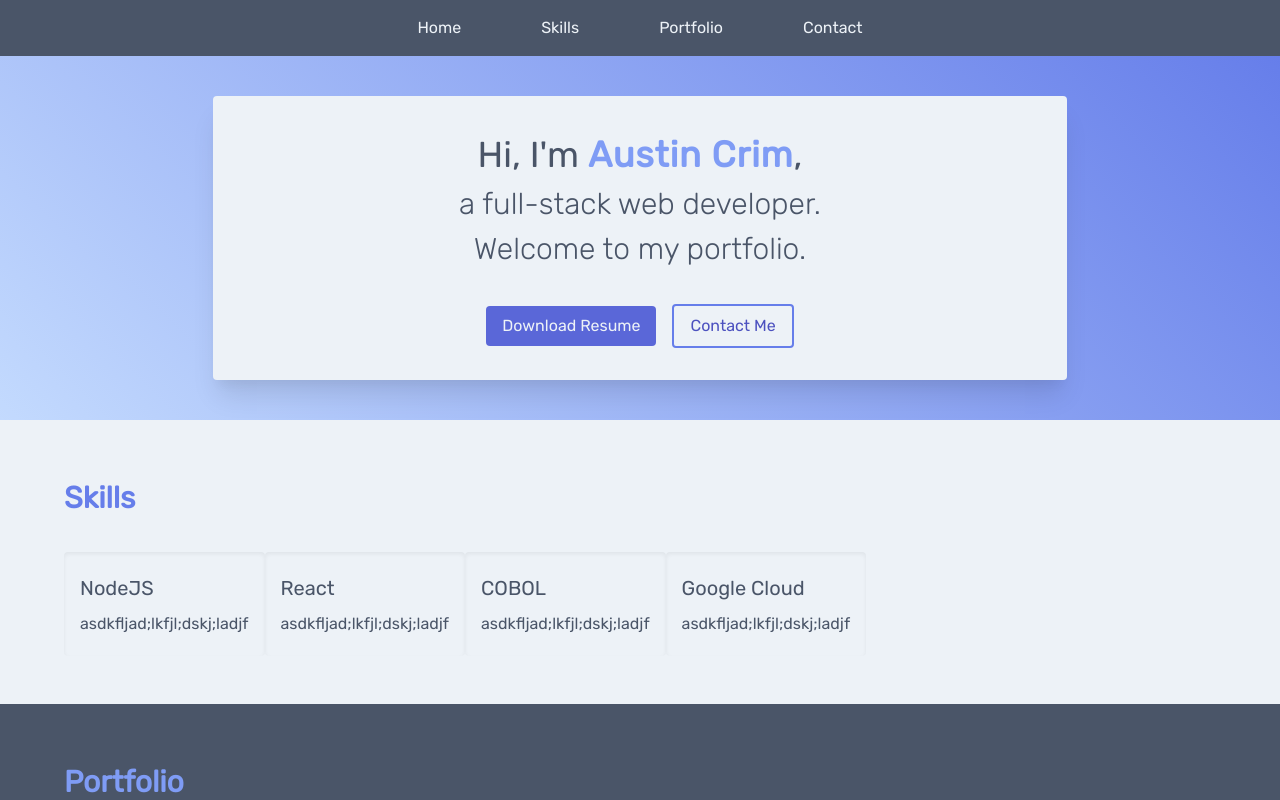
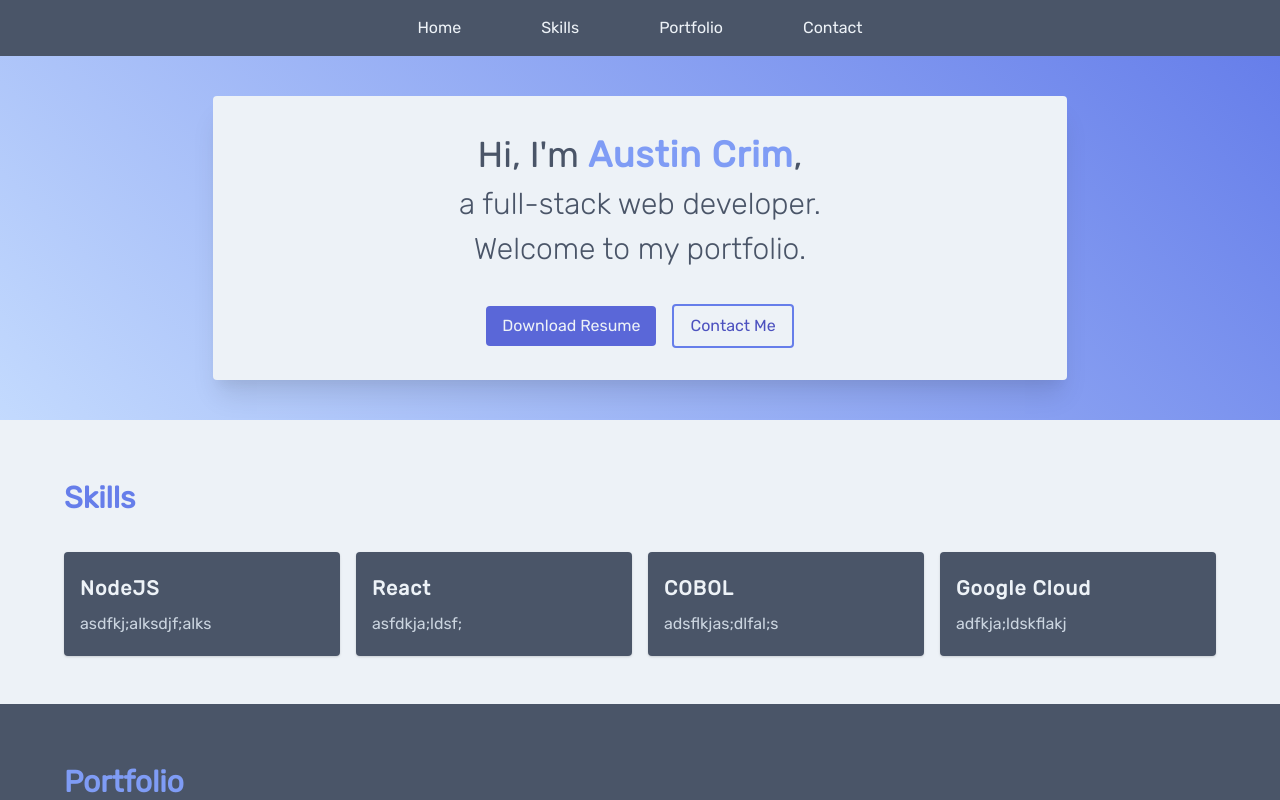
Before and after one commit to austincrim/austincrim.com-next, a Next.js app: page / in a window 1280 px wide. Shown: the top 800 px of the page. Built offline with nearby package versions, Linux system fonts and the light colour scheme.

Commit message:
skills section WIP

```diff
--- a/src/components/Footer.js
+++ b/src/components/Footer.js
@@ -2,7 +2,7 @@ import React from 'react'
 
 const Footer = props => {
     return (
-        <footer className='py-10 px-10 mx-auto text-center text-gray-300'>
+        <footer className='py-10 px-10 mx-auto text-center text-gray-400 text-sm'>
             {props.children}
         </footer>
     )
--- /dev/null
+++ b/src/components/Skill.js
@@ -0,0 +1,14 @@
+import React from "react";
+
+const Skill = (props) => {
+    return (
+        <div>
+            <div className="p-4 bg-gray-700 text-gray-200 shadow rounded">
+                <h4 className="text-xl tracking-wider font-semibold">{props.title}</h4>
+                <div className="text-gray-400">{props.children}</div>
+            </div>
+        </div>
+    );
+};
+
+export default Skill;
--- a/src/pages/index.js
+++ b/src/pages/index.js
@@ -2,7 +2,8 @@ import React from "react";
 import Nav from "../components/Nav";
 import Hero from "../components/Hero";
 import Section from "../components/Section";
-import Footer from '../components/Footer';
+import Skill from "../components/Skill";
+import Footer from "../components/Footer";
 
 const Index = () => {
     return (
@@ -10,36 +11,44 @@ const Index = () => {
             <Nav />
             <Hero />
             <Section primary title="Skills">
-                <div className="flex flex-wrap">
-                    <div className="p-4 shadow-inner rounded">
-                        <h4 className="text-xl">NodeJS</h4>
-                        asdkfljad;lkfjl;dskj;ladjf
-                    </div>
-                    <div className="p-4 shadow-inner rounded">
-                        <h4 className="text-xl">React</h4>
-                        asdkfljad;lkfjl;dskj;ladjf
-                    </div>
-                    <div className="p-4 shadow-inner rounded">
-                        <h4 className="text-xl">COBOL</h4>
-                        asdkfljad;lkfjl;dskj;ladjf
-                    </div>
-                    <div className="p-4 shadow-inner rounded">
-                        <h4 className="text-xl">Google Cloud</h4>
-                        asdkfljad;lkfjl;dskj;ladjf
-                    </div>
+                <div className="grid md:grid-cols-4 sm:grid-cols-2 gap-4">
+                    <Skill title="NodeJS">
+                        asdfkj;alksdjf;alks
+                    </Skill>
+
+                    <Skill title="React">
+                        asfdkja;ldsf;
+                    </Skill>
+
+                    <Skill title="COBOL">
+                        adsflkjas;dlfal;s
+                    </Skill>
+                    <Skill title="Google Cloud">
+                        adfkja;ldskflakj
+                    </Skill>
                 </div>
             </Section>
             <Section title="Portfolio">
-                Lorem ipsum, dolor sit amet consectetur adipisicing elit. Sed nemo in, dolor beatae facilis ratione vel! Quaerat dolor dicta nisi explicabo consequatur deleniti dolorum iusto! Quis esse explicabo ullam a?
-                Lorem ipsum dolor sit amet consectetur adipisicing elit. Distinctio, neque! Porro quam cum tempore illum inventore iure, sit provident doloremque optio sed deserunt excepturi rerum facilis beatae labore dolorum consequuntur.
+                Lorem ipsum, dolor sit amet consectetur adipisicing elit. Sed
+                nemo in, dolor beatae facilis ratione vel! Quaerat dolor dicta
+                nisi explicabo consequatur deleniti dolorum iusto! Quis esse
+                explicabo ullam a? Lorem ipsum dolor sit amet consectetur
+                adipisicing elit. Distinctio, neque! Porro quam cum tempore
+                illum inventore iure, sit provident doloremque optio sed
+                deserunt excepturi rerum facilis beatae labore dolorum
+                consequuntur.
             </Section>
             <Section primary title="Contact">
-                Lorem ipsum, dolor sit amet consectetur adipisicing elit. Sed nemo in, dolor beatae facilis ratione vel! Quaerat dolor dicta nisi explicabo consequatur deleniti dolorum iusto! Quis esse explicabo ullam a?
-                Lorem ipsum dolor sit amet consectetur adipisicing elit. Distinctio, neque! Porro quam cum tempore illum inventore iure, sit provident doloremque optio sed deserunt excepturi rerum facilis beatae labore dolorum consequuntur.
+                Lorem ipsum, dolor sit amet consectetur adipisicing elit. Sed
+                nemo in, dolor beatae facilis ratione vel! Quaerat dolor dicta
+                nisi explicabo consequatur deleniti dolorum iusto! Quis esse
+                explicabo ullam a? Lorem ipsum dolor sit amet consectetur
+                adipisicing elit. Distinctio, neque! Porro quam cum tempore
+                illum inventore iure, sit provident doloremque optio sed
+                deserunt excepturi rerum facilis beatae labore dolorum
+                consequuntur.
             </Section>
-            <Footer>
-                Designed and developed by Austin Crim
-            </Footer>
+            <Footer>Designed and developed by Austin Crim</Footer>
         </>
     );
 };
```
